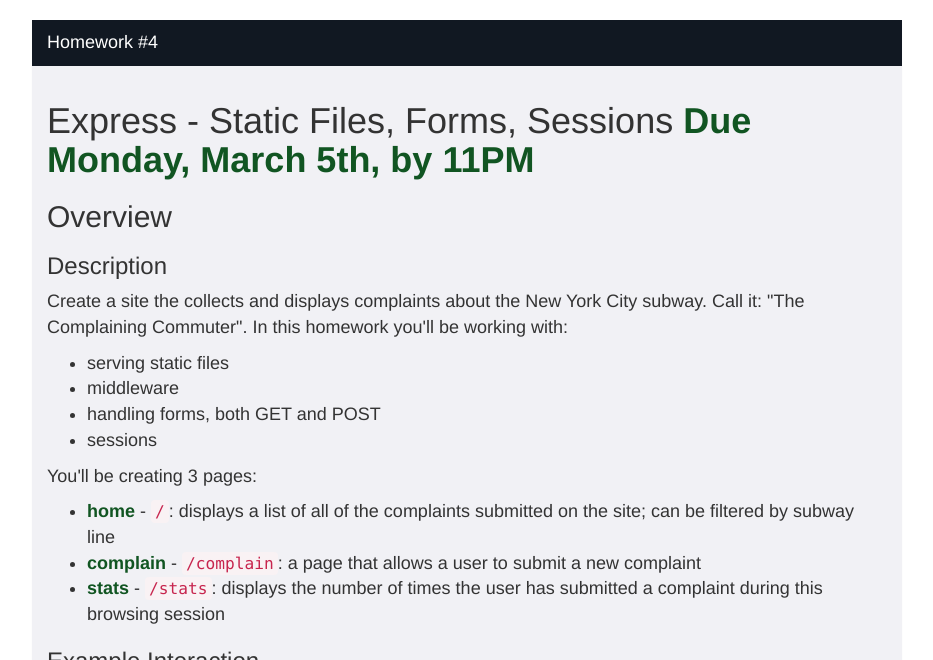
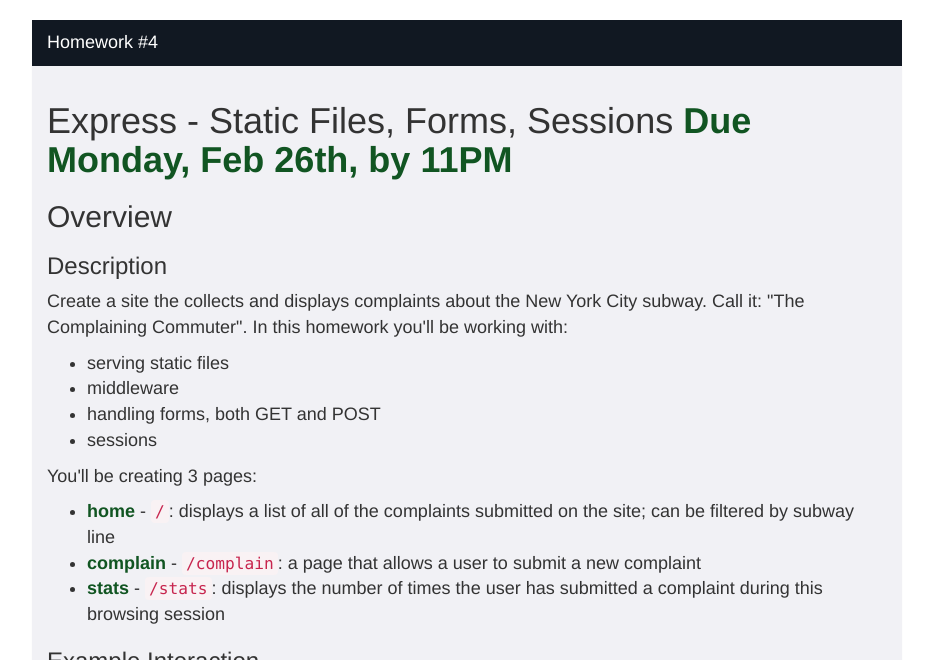
Before and after one commit to foureyes/csci-ua.0480-spring2018-008, a Jekyll site: the page built from homework/04.markdown, in a window 1280 px wide and 900 px high, cut to the strip 0-660 px from the top of the window. Shown: the whole strip, without its empty margins (173-1106 px from the left). Built offline with Jekyll 4.4.1, drawn with Linux system fonts in a browser that asks for light colours.

Commit message:
fix due date and broken image for hw 4

```diff
--- a/_data/schedule.csv
+++ b/_data/schedule.csv
@@ -248,7 +248,7 @@ Code Samples
 ","* [Middleware](https://expressjs.com/en/guide/writing-middleware.html)
 * [MDN on Cookies](https://developer.mozilla.org/en-US/docs/Web/HTTP/Cookies)
 * nczonline articles on [Cookies](https://www.nczonline.net/blog/2009/05/05/http-cookies-explained/) and [Cookies and Security](https://www.nczonline.net/blog/2009/05/12/cookies-and-security/)
-","__Due Monday 3/5 at 11pm:__
+","__Due Monday 2/26 at 11pm:__
 
 * [Homework #4](homework/04.html)
 ",
--- a/homework/04.markdown
+++ b/homework/04.markdown
@@ -12,7 +12,7 @@ h1.warning {
 	background-color: #eaa;
 }
 </style>
-# Express - Static Files, Forms, Sessions __Due Monday, March 5th, by 11PM__
+# Express - Static Files, Forms, Sessions __Due Monday, Feb 26th, by 11PM__
 
 ## Overview
 
@@ -34,7 +34,9 @@ You'll be creating 3 pages:
 ### Example Interaction
 
 <div markdown="block" class="img">
-![interaction](../resources/img/hw04_01_example_interaction.gif)
+<!--![interaction](../resources/img/hw04_01_example_interaction.gif)-->
+<img src="../resources/img/hw04_01_example_interaction.gif">
+
 </div>
 
 ### Submission Process
```
